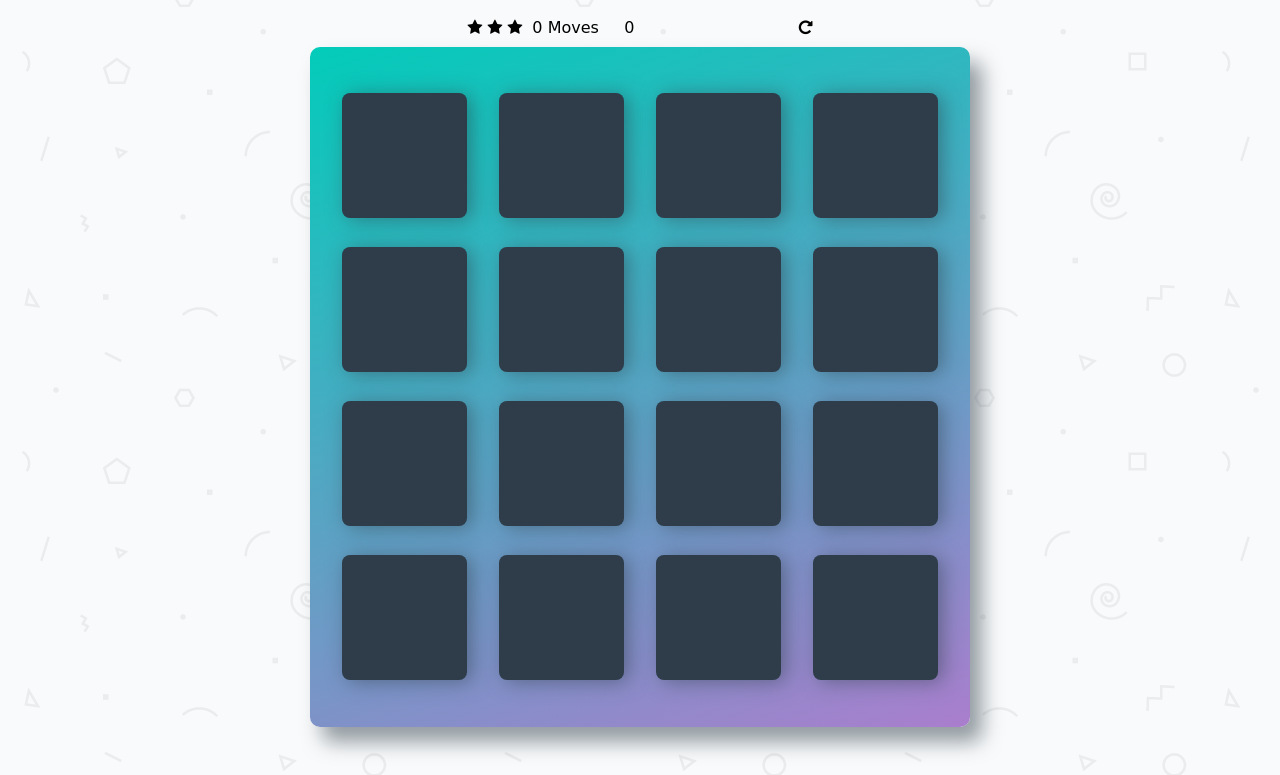
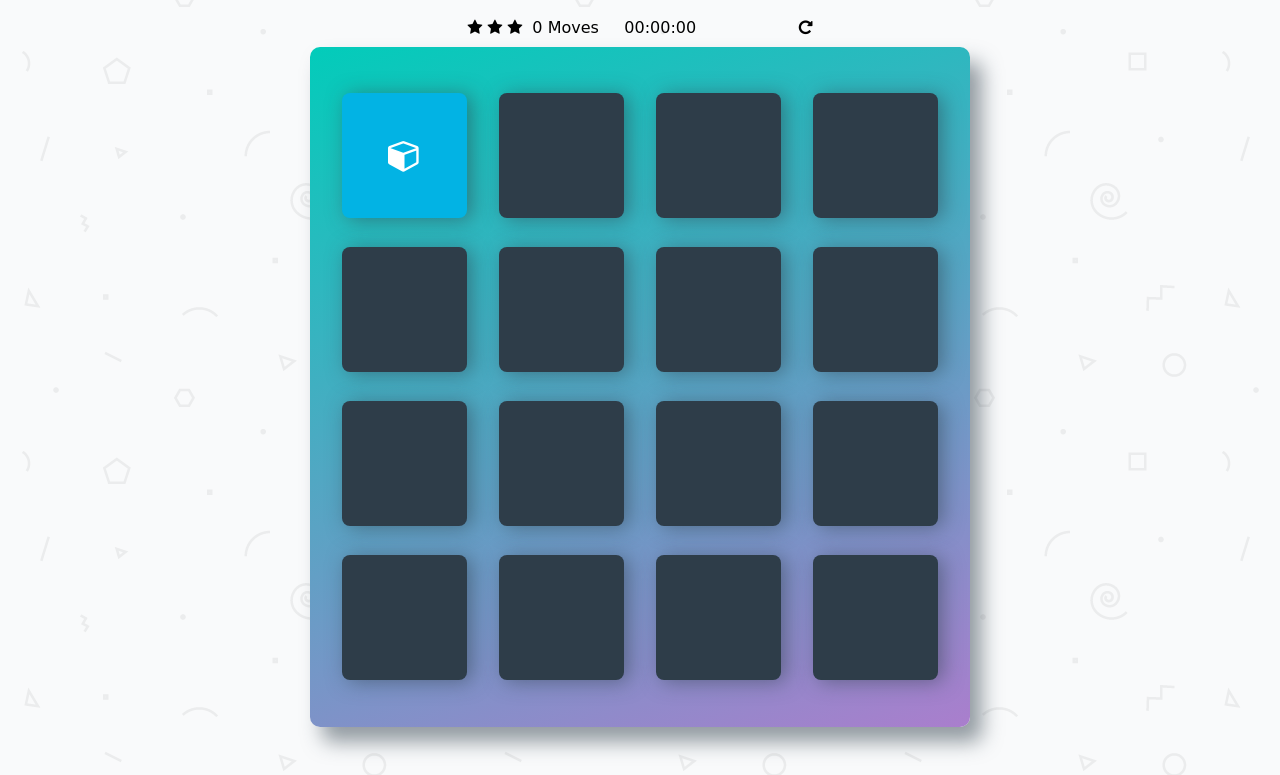
Before and after one commit to mrguangtu/memory_game_exercise, a plain HTML site: page index.html in a window 1280 px wide. Both pictures are taken after a click on the item 404 px from the left and 223 px from the top of the page. Shown: the part 68-843 px from the top of the page. Drawn offline with Linux system fonts and the light colour scheme; a web font is replaced by a local one.

Commit message:
add click function

```diff
--- a/index.html
+++ b/index.html
@@ -26,7 +26,7 @@
         	<span class="moves">3</span> Moves
 
             &nbsp;&nbsp;&nbsp;
-            <span class='timer'>0</span>
+            <span class='timer'>00:00:00</span>
 
             <div class="restart">
         		<i class="fa fa-repeat"></i>
--- a/js/app.js
+++ b/js/app.js
@@ -13,6 +13,7 @@ let timerText = document.querySelector('.timer');
 // app states
 let moves = 0;
 let watch = new StopWatch();
+let clicks = {};
 
 
 //开始计时
@@ -27,7 +28,7 @@ function cardsInit(){
 	// shuffle
 	cardArray = shuffle(cardArray);
 	// generate html
-	html = generateGameborad(cardArray);
+	// html = generateGameborad(cardArray);
 	// remove origin
 	let deck = document.querySelector(".deck")
 	deck.innerHTML = ''
@@ -66,7 +67,31 @@ function addMoveCount(){
 	showMoves();
 }
 
+function click(){
+	console.log('its a click.');
+	alterCard(this,true,true);
 
+	console.log(this);
+	clicks.add(this);
+}
+
+
+function alterCard(card,open,show){
+	if (open) {
+		card.classList.add('open');
+	}
+	else{
+		card.classList.remove('open');
+	}
+	if(show){
+		card.classList.add('show');
+	}
+	else{
+		card.classList.remove('show');
+	}
+
+
+}
 
 // $(".card").on('click',function(){
 // 	moves ++;
@@ -138,6 +163,7 @@ function generateGameborad(array){
 
 		li.appendChild(i);
 		deck.appendChild(li);
+		li.addEventListener('click',click);
 	})
 }
 
```
